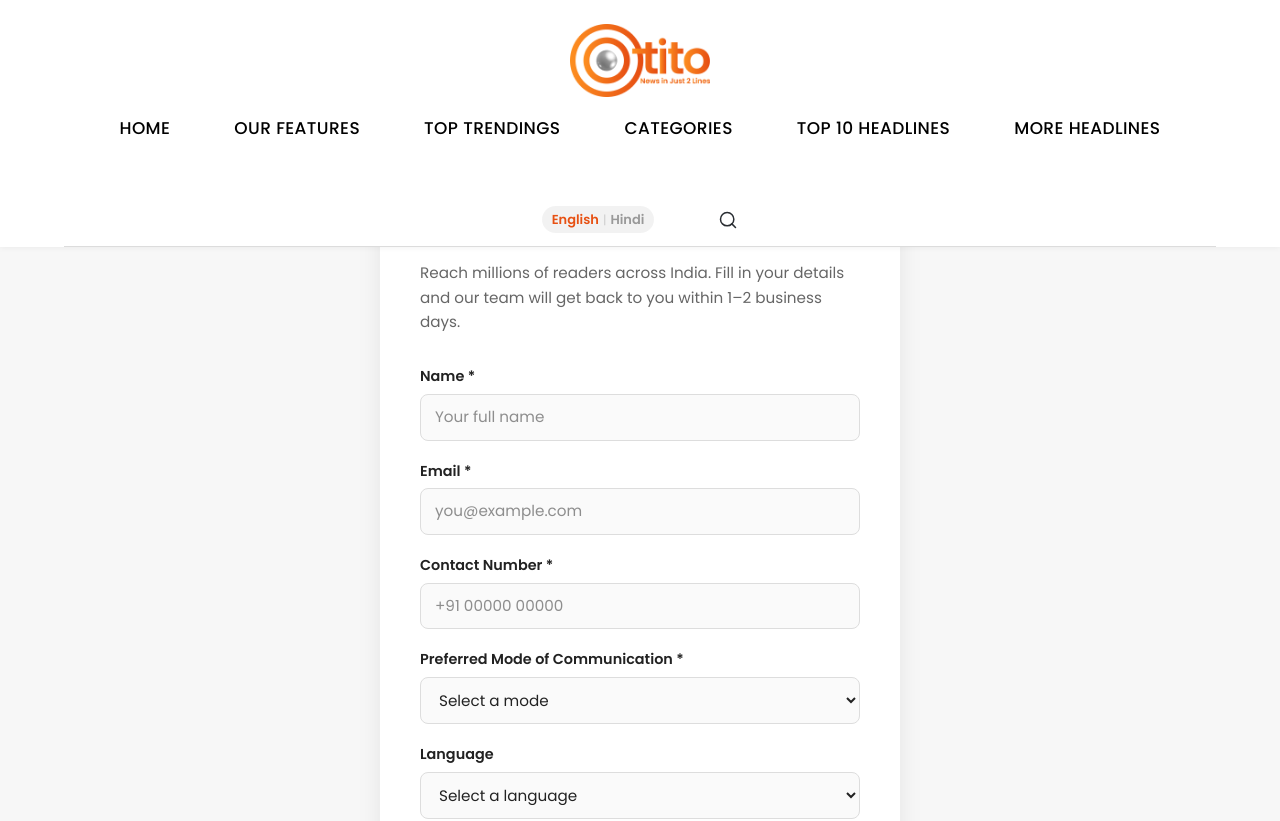
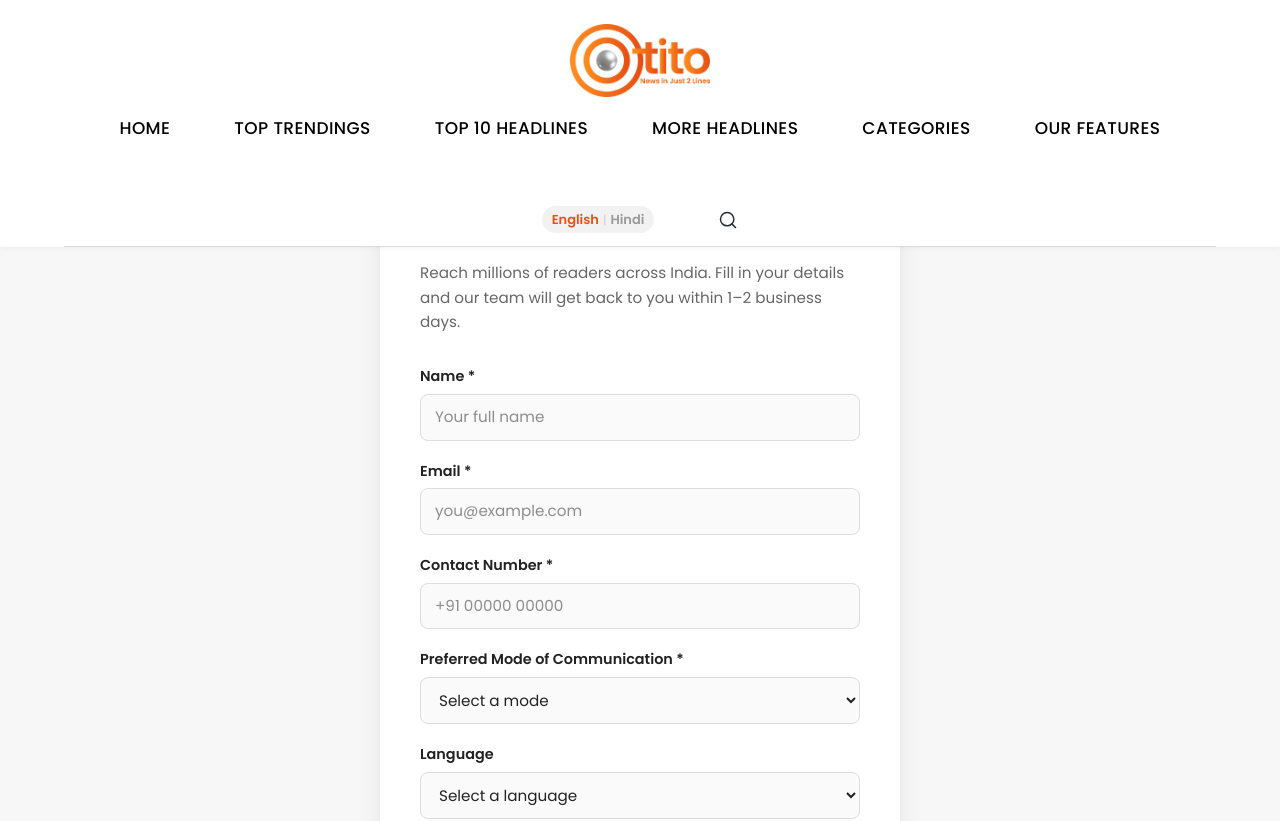
Before and after one commit to codecraft26/web-otito, a Next.js app: page /advertise in a window 1280 px wide. Shown: the top 821 px of the page. Built offline with nearby package versions, Linux system fonts and the light colour scheme.

Commit message:
headline sequence

```diff
--- a/src/app/components/navbar.tsx
+++ b/src/app/components/navbar.tsx
@@ -70,11 +70,11 @@ export default function Navbar() {
       <NavLinksWrapper $menuOpen={menuOpen}>
         <NavLinks $menuOpen={menuOpen}>
           <StyledLink href="/">{t("home")}</StyledLink>
-          <StyledLink href="/feature">{t("ourFeatures")}</StyledLink>
           <StyledLink href="/#top-trendings">{t("topTrending")}</StyledLink>
-          <StyledLink href="/#categories">{t("categories")}</StyledLink>
           <StyledLink href="/#top-10-headlines">{t("top10Headlines")}</StyledLink>
           <StyledLink href="/#more-headlines">{t("moreHeadlines")}</StyledLink>
+          <StyledLink href="/#categories">{t("categories")}</StyledLink>
+          <StyledLink href="/feature">{t("ourFeatures")}</StyledLink>
 
           {/* Language toggle (desktop) */}
           <LangPillDesktop onClick={toggleLanguage}>
```
